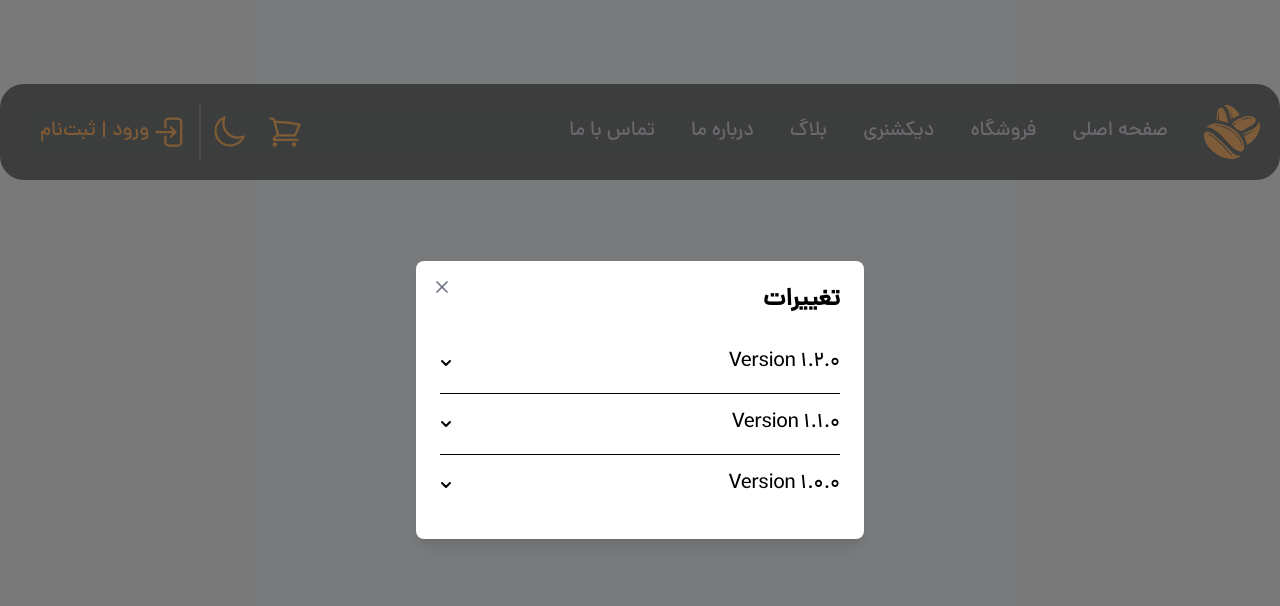
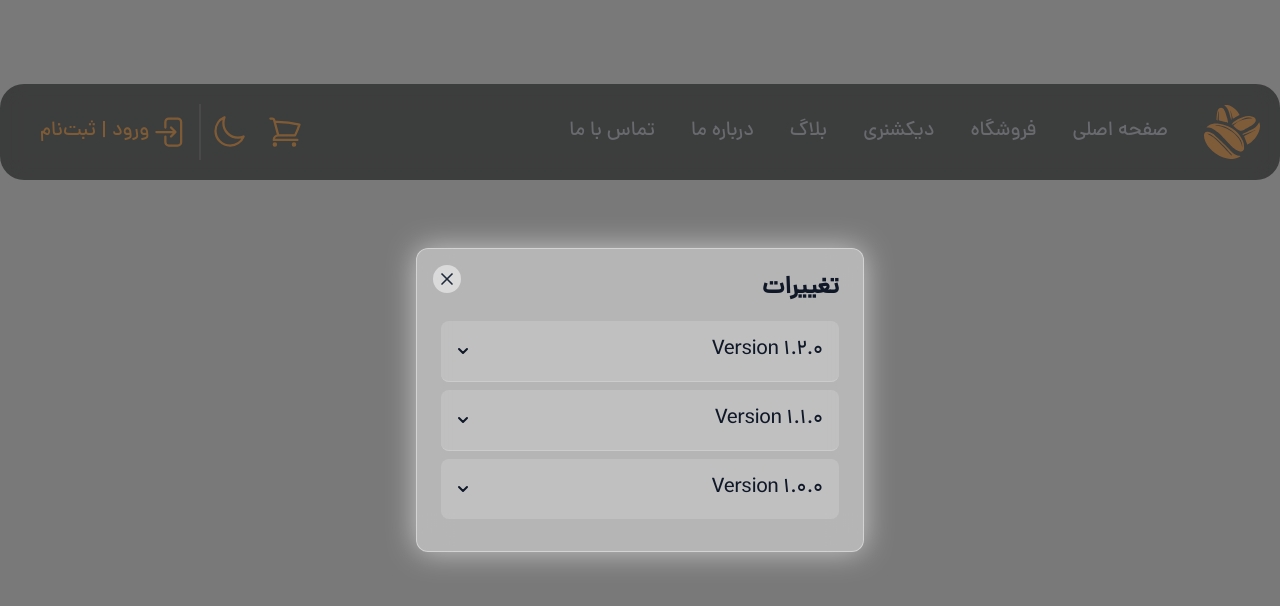
Before and after one commit to ATalitanha/golden-coffe, a Next.js app: page / in a window 1280 px wide. Shown: the top 606 px of the page. Built offline with nearby package versions, Linux system fonts and the light colour scheme.

Commit message:
Update change-log.tsx

```diff
--- a/components/change-log.tsx
+++ b/components/change-log.tsx
@@ -12,20 +12,15 @@ export function ChangeLog() {
   const [expandedItem, setExpandedItem] = useState<string | null>(null);
 
   useEffect(() => {
-    // Show the popup on every refresh
-    setIsOpen(true)
-
-    // Fetch the changelog data
-    const logs = getChangeLogs()
-    setChangeLogs(logs)
+    setIsOpen(true);
+    const logs = getChangeLogs();
+    setChangeLogs(logs);
   }, []);
 
-  // Handle accordion state
   const handleAccordionChange = (value: string) => {
     setExpandedItem(expandedItem === value ? null : value);
   };
 
-  // Text reveal animation for changes
   const textVariants = {
     hidden: { opacity: 0 },
     visible: (i: number) => ({
@@ -46,24 +41,45 @@ export function ChangeLog() {
           exit={{ opacity: 0 }}
         >
           <motion.div
-            className="relative w-full max-w-md max-h-[80vh] overflow-auto bg-white dark:bg-gray-950 dark:text-white rounded-lg shadow-lg p-6 m-4"
+            className="relative w-full max-w-md max-h-[80vh] overflow-auto rounded-xl p-6 m-4"
             initial={{ y: 50, opacity: 0, scale: 0.9 }}
             animate={{ y: 0, opacity: 1, scale: 1 }}
-            exit={{ y: 50, opacity: 0, scale: 0.9 }}
-            transition={{ type: "spring", damping: 25, stiffness: 300 }}
+            exit={{
+              scale: [1, 0.8, 0.6],
+              rotate: [0, 0, 25],
+              x: [0, 100, 600],
+              y: [0, 0, -40],
+              opacity: [1, 1, 0],
+            }}
+            transition={{
+              duration: 1.1,
+              ease: "easeInOut",
+            }}
+            style={{
+              background: "rgba(255, 255, 255, 0.45)",
+              backdropFilter: "blur(16px)",
+              WebkitBackdropFilter: "blur(16px)",
+              border: "1px solid rgba(255, 255, 255, 0.4)",
+              boxShadow: "0 0 30px rgba(255, 255, 255, 0.6)",
+            }}
           >
             <motion.button
               onClick={() => setIsOpen(false)}
-              className="absolute top-4 left-4 text-gray-500 hover:text-gray-700 dark:text-gray-400 dark:hover:text-gray-200"
+              className="absolute top-4 left-4 text-gray-800 hover:text-black"
               whileHover={{ scale: 1.2, rotate: 90 }}
               transition={{ type: "spring", stiffness: 300, damping: 15 }}
+              style={{
+                background: "rgba(255,255,255,0.5)",
+                borderRadius: "50%",
+                padding: "4px"
+              }}
             >
-              <X  className="h-5 w-5 cursor-pointer" />
+              <X className="h-5 w-5 cursor-pointer" />
             </motion.button>
 
             <motion.h2
               onClick={toggleTheme}
-              className="text-2xl font-bold mb-4"
+              className="text-2xl font-bold mb-4 text-gray-900"
               initial={{ opacity: 0, y: -10 }}
               animate={{ opacity: 1, y: 0 }}
               transition={{ delay: 0.2 }}
@@ -71,21 +87,25 @@ export function ChangeLog() {
               تغییرات
             </motion.h2>
 
-            <div  className="w-full">
+            <div className="w-full">
               {changeLogs.map((log, index) => (
                 <motion.div
                   key={index}
-                  className="border-b last:border-b-0"
+                  className="border-b border-white/20 last:border-b-0 mb-2"
                   initial={{ opacity: 0, x: -20 }}
                   animate={{ opacity: 1, x: 0 }}
                   transition={{ delay: 0.1 * index }}
+                  style={{
+                    background: "rgba(255,255,255,0.15)",
+                    borderRadius: "8px",
+                  }}
                   whileHover={{
-                    backgroundColor: "rgba(0, 0, 0, 0.03)",
+                    background: "rgba(255,255,255,0.25)",
                     transition: { duration: 0.2 },
                   }}
                 >
                   <div
-                    className="py-4 text-xl flex justify-between items-center cursor-pointer"
+                    className="py-4 px-4 text-xl flex justify-between items-center cursor-pointer text-gray-900"
                     onClick={() => handleAccordionChange(`item-${index}`)}
                   >
                     <span className="font-medium">Version {log.version}</span>
@@ -114,12 +134,12 @@ export function ChangeLog() {
                         transition={{ duration: 0.3 }}
                         className="overflow-hidden"
                       >
-                        <div className="pb-4 px-1">
+                        <div className="pb-4 px-6">
                           <ul className="list-disc pl-5 space-y-1">
                             {log.changes.map((change, changeIndex) => (
                               <motion.li
                                 key={changeIndex}
-                                className=" text-gray-700 dark:text-gray-300"
+                                className="text-gray-800/90"
                                 custom={changeIndex}
                                 initial="hidden"
                                 animate="visible"
@@ -141,4 +161,4 @@ export function ChangeLog() {
       )}
     </AnimatePresence>
   );
-};
+}
```
